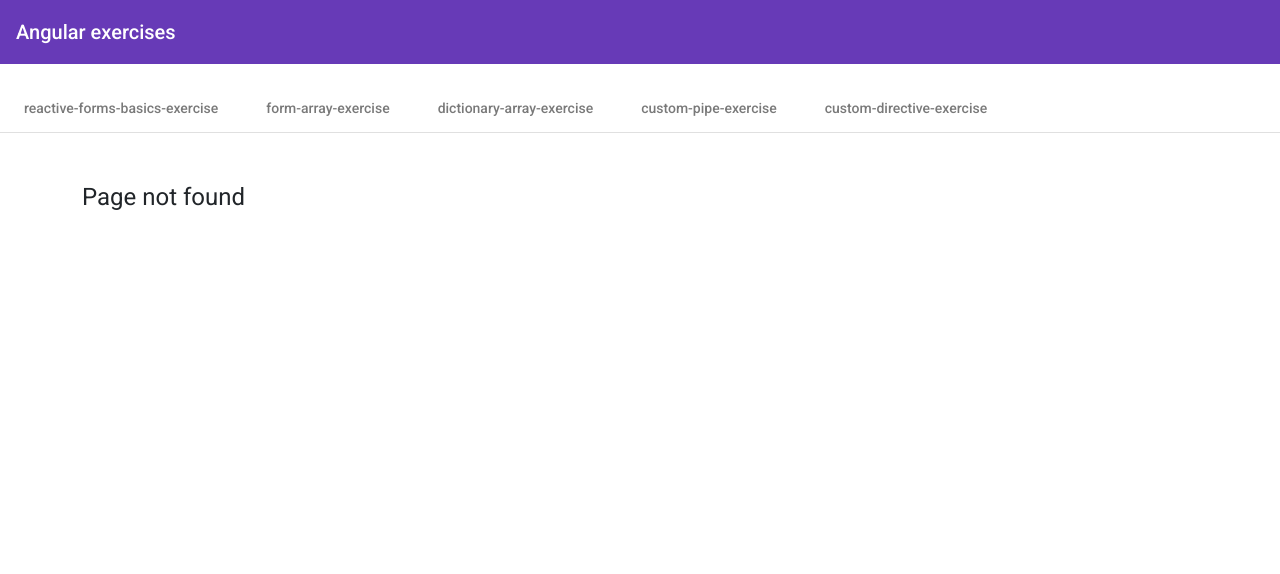
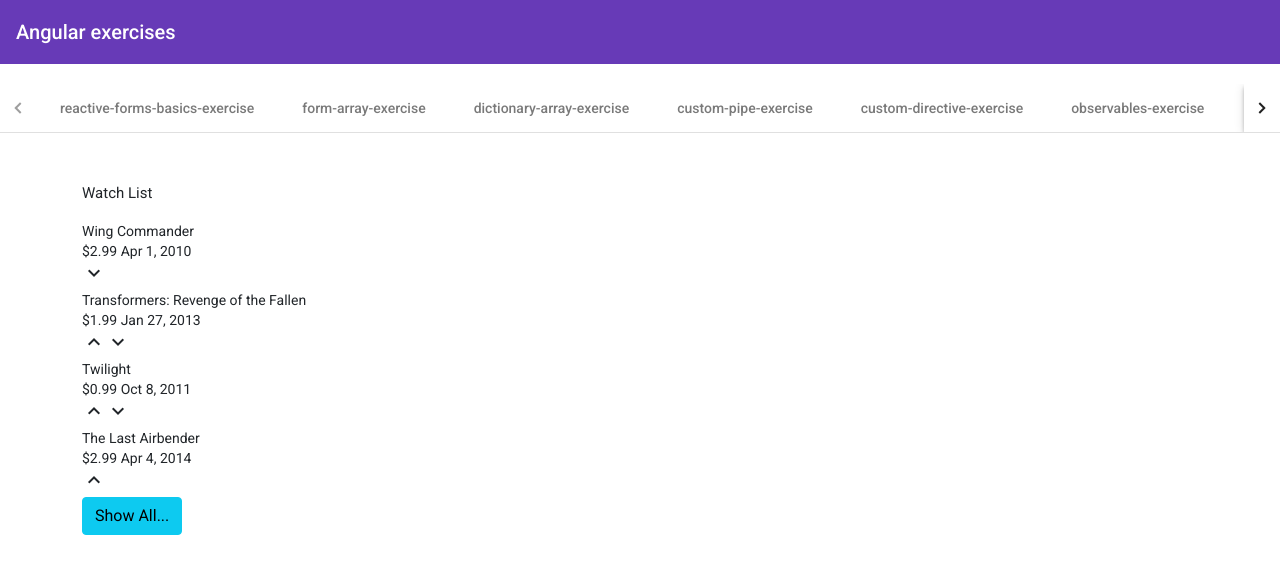
Before and after one commit to giacomodibiagio/angular-exercises, an Angular app: page /observables-list-exercise in a window 1280 px wide. Before the commit this address had no page. Shown: the top 574 px of the page. Built offline with nearby package versions, Linux system fonts and the light colour scheme.

Commit message:
nuovo esercizio observables

```diff
--- a/src/app/app.module.ts
+++ b/src/app/app.module.ts
@@ -49,6 +49,14 @@
         path: 'custom-directive-exercise',
         loadChildren: () => import('./custom-directive-exercise/custom-directive-exercise.module').then(m => m.CustomDirectiveExerciseModule)
       },
+      {
+        path: 'observables-exercise',
+        loadChildren: () => import('./observables-exercise/observable-exercise.module').then(m => m.ObservableExerciseModule)
+      },
+      {
+        path: 'observables-list-exercise',
+        loadChildren: () => import('./observables-list-exercise/observables-list-exercise.module').then(m => m.ObservablesListExerciseModule)
+      },
       {path: '', redirectTo: 'reactive-forms-basics-exercise', pathMatch: 'full'},
       {path: '**', component: PageNotFoundComponent}
     ]),
--- /dev/null
+++ b/src/app/observables-exercise/observables-exercise.component.ts
@@ -0,0 +1,17 @@
+import { Component, OnInit } from '@angular/core';
+import {oFavFilms, oUser} from "./observables";
+import {map} from "rxjs";
+
+@Component({
+  selector: 'app-observables-exercise',
+  template: `
+    <div>hello {{userName | async}}</div>
+
+    <div *ngFor="let film of favFilms | async">{{film.title}}</div>
+  `,
+  styles: [``]
+})
+export class ObservablesExerciseComponent {
+  userName = oUser.pipe(map(res=>res.name))
+  favFilms = oFavFilms
+}
--- /dev/null
+++ b/src/app/observables-exercise/observables.ts
@@ -0,0 +1,17 @@
+import {of} from "rxjs";
+
+export let oName = of('Nome a caso')
+export let oFavFilms = of([
+  {
+    "title": "Titolo 1"
+  },
+  {
+    "title": "Titolo 2"
+  },
+  {
+    "title": "Titolo3"
+  }])
+
+export let oUser = of(
+  {"name":"Pippo Pippo","favFilm":"Titolo di un film", "born":"July 15, 1988"}
+)
--- /dev/null
+++ b/src/app/observables-list-exercise/DATA.ts
@@ -0,0 +1,39 @@
+export let FILM_LIST =
+  [
+    {
+      "title": "Wing Commander",
+      "onSale": false,
+      "dateAdded": "2010-04-01T06:00:00.000Z",
+      "price": 2.99
+    },
+    {
+      "title": "Transformers: Revenge of the Fallen",
+      "onSale": true,
+      "dateAdded": "2013-01-27T06:00:00.000Z",
+      "price": 1.99
+    },
+    {
+      "title": "Twilight",
+      "onSale": true,
+      "dateAdded": "2011-10-08T06:00:00.000Z",
+      "price": 0.99
+    },
+    {
+      "title": "The Last Airbender",
+      "onSale": false,
+      "dateAdded": "2014-04-04T06:00:00.000Z",
+      "price": 2.99
+    },
+    {
+      "title": "Batman and Robin",
+      "onSale": false,
+      "dateAdded": "2013-06-05T06:00:00.000Z",
+      "price": 2.99
+    },
+    {
+      "title": "Catwoman",
+      "onSale": false,
+      "dateAdded": "2013-06-04T06:00:00.000Z",
+      "price": 2.99
+    },
+  ]
--- /dev/null
+++ b/src/app/observables-list-exercise/film-list-component/film-list.component.ts
@@ -0,0 +1,37 @@
+import {Component, EventEmitter, Input, Output} from '@angular/core';
+
+@Component({
+  selector: 'app-film-list',
+  template: `
+    <div>
+      <div>
+        <div>{{item.title}}</div>
+        <div>{{item.price | currency}} {{ item.dateAdded | date}}</div>
+      </div>
+      <div>
+        <i (click)="moveUp()"
+           *ngIf="!first"
+           class="material-icons">expand_less</i>
+        <i  (click)="moveDown()"
+            *ngIf="!last"
+            class="material-icons">expand_more</i>
+      </div>
+    </div>
+  `,
+  styles: [``]
+})
+export class FilmListComponent {
+  @Input() item: any;
+  @Input() first: any;
+  @Input() last: any;
+  @Output() up = new EventEmitter();
+  @Output() down = new EventEmitter();
+
+  moveUp() {
+    this.up.emit();
+  }
+
+  moveDown() {
+    this.down.emit();
+  }
+}
--- /dev/null
+++ b/src/app/observables-list-exercise/film-list.service.ts
@@ -0,0 +1,12 @@
+import { Injectable } from '@angular/core';
+import {FILM_LIST} from "./DATA";
+import {of} from "rxjs";
+
+@Injectable({
+  providedIn: 'root'
+})
+export class FilmListService {
+  getFilmList(){
+    return of(FILM_LIST)
+  }
+}
--- /dev/null
+++ b/src/app/observables-list-exercise/observables-list-exercise.component.ts
@@ -0,0 +1,58 @@
+import { Component, OnInit } from '@angular/core';
+import {FilmListService} from "./film-list.service";
+
+@Component({
+  selector: 'app-observables-list-exercise',
+  template: `
+    <h4>Watch List</h4>
+
+    <div>
+
+      <app-film-list
+        *ngFor="let item of watchList | slice:0:maxItemsShown; index as i; first as f; last as l"
+        [item]="item"
+        [first]="f"
+        [last]="l"
+        (up)="moveItemUp(i)"
+        (down)="moveItemDown(i)"
+      ></app-film-list>
+
+      <button
+        (click)="showAll()"
+        *ngIf="maxItemsShown < watchList.length"
+        class="btn btn-info">Show All...</button>
+
+    </div>
+  `,
+  styles: [``]
+})
+export class ObservablesListExerciseComponent implements OnInit {
+  watchList: any = [];
+  maxItemsShown = 4;
+
+
+  constructor(private filmListService: FilmListService) {}
+
+  ngOnInit() {
+    this.filmListService.getFilmList().subscribe(res => this.watchList = res)
+  }
+
+  moveItemUp(idx: number) {
+    let cur = this.watchList[idx];
+    let swap = this.watchList[idx-1];
+    this.watchList[idx] = swap
+    this.watchList[idx-1] = cur
+  }
+
+  moveItemDown(idx: number) {
+    let cur = this.watchList[idx];
+    let swap = this.watchList[idx+1];
+    this.watchList[idx] = swap
+    this.watchList[idx+1] = cur
+  }
+
+  showAll() {
+    this.maxItemsShown = this.watchList.length;
+  }
+
+}
--- a/src/app/tab-nav.component.ts
+++ b/src/app/tab-nav.component.ts
@@ -9,6 +9,8 @@
       <a mat-tab-link routerLink="/dictionary-array-exercise" routerLinkActive="active-link">dictionary-array-exercise</a>
       <a mat-tab-link routerLink="/custom-pipe-exercise" routerLinkActive="active-link">custom-pipe-exercise</a>
       <a mat-tab-link routerLink="/custom-directive-exercise" routerLinkActive="active-link">custom-directive-exercise</a>
+      <a mat-tab-link routerLink="/observables-exercise" routerLinkActive="active-link">observables-exercise</a>
+      <a mat-tab-link routerLink="/observables-list-exercise" routerLinkActive="active-link">observables-list-exercise</a>
     </nav>
     <mat-tab-nav-panel #tabPanel>
       <div class="container mt-5">
```
Also changed, not shown: src/app/observables-exercise/observable-exercise.module.ts (added, +20 -0 lines), src/app/observables-list-exercise/observables-list-exercise.module.ts (added, +21 -0 lines), 1 other file (tests, documents, lock files or other folders).
